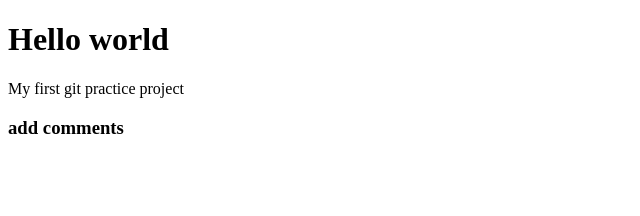
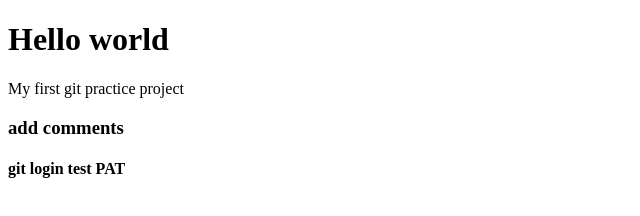
Before and after one commit to Dev-Sunghyunlim/sh_project, a plain HTML site: page index.html in a window 1280 px wide. Shown: the whole page, without its empty margins (0-640 px from the left). Drawn offline with Linux system fonts and the light colour scheme.

Commit message:
login test

```diff
--- a/index.html
+++ b/index.html
@@ -11,5 +11,6 @@
     <p>My first git practice project</p>
 
     <h3>add comments</h3>
+    <h4>git login test PAT</h4>
   </body>
 </html>
```
